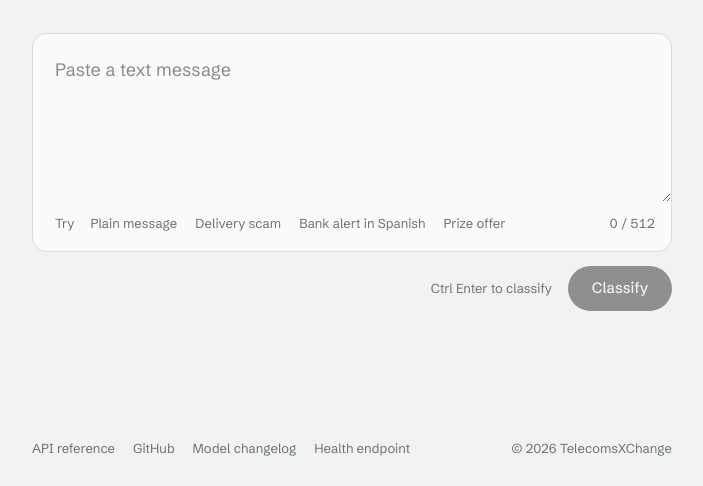
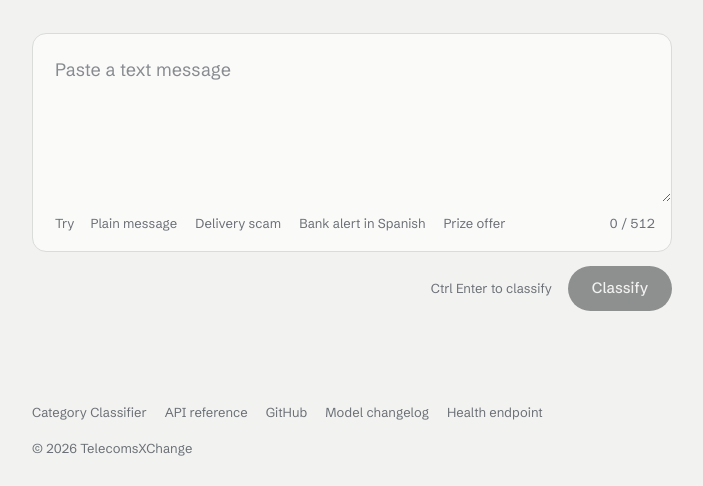
Before and after one commit to TelecomsXChangeAPi/OpenTextShield, a plain HTML site: page frontend/index.html in a window 1280 px wide. Shown: the part 314-800 px from the top of the page, without its empty margins (288-991 px from the left). Drawn offline with Linux system fonts and the light colour scheme; no server answers.

Commit message:
frontend: link to the OTS Category Classifier demo in the footer

```diff
--- a/frontend/index.html
+++ b/frontend/index.html
@@ -451,6 +451,7 @@
 
         <footer>
             <nav>
+                <a href="https://ots.telecomsxchange.com/cc/" title="OpenTextShield Category Classifier: verification, marketing or transactional?">Category Classifier</a>
                 <a id="docsLink" href="/docs">API reference</a>
                 <a href="https://github.com/TelecomsXChangeAPi/OpenTextShield">GitHub</a>
                 <a href="changelog.html">Model changelog</a>
```
